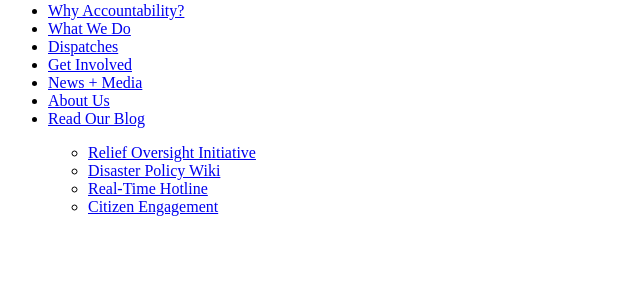
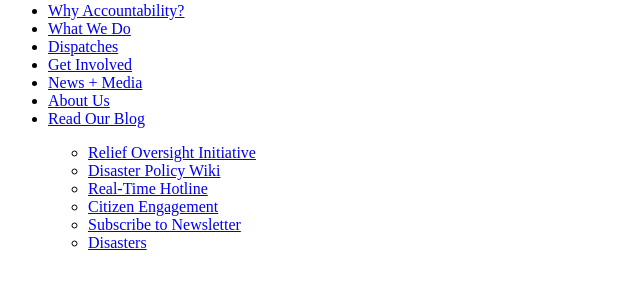
Before and after one commit to smilow/hackdap, a PHP site: template templates/tpl.header.php in a window 1280 px wide. Shown: the part 170-470 px from the top of the page, without its empty margins (0-640 px from the left). Run offline with PHP 8.4, Linux system fonts and the light colour scheme; the template is opened without the code that fills it, so the values that code supplies are empty; some libraries are stand-ins or nearby versions.

Commit message:
snapshot

```diff
--- a/templates/tpl.header.php
+++ b/templates/tpl.header.php
@@ -25,7 +25,8 @@ echo('</head><body><noscript>'.SITE_NAME.' works best with javascript and cookie
 </ul>
 </div>
 <div id="donate">
-<a href="get-involved/donate.html" class="button"><span>Make a Donation</span></a>
+<a href="/dcweek/donate.php" class="button"><span>Make a Donation</span></a>
+
 </div>
 </div>
 </header>
@@ -50,6 +51,8 @@ echo('</head><body><noscript>'.SITE_NAME.' works best with javascript and cookie
 <li><a title="Disaster Policy Wiki" href="what-we-do/policy.html">Disaster Policy Wiki</a></li>
 <li><a title="Real-Time Hotline" href="what-we-do/real-time-hotline.html">Real-Time Hotline</a></li>
 <li class="last"><a title="Citizen Engagement" href="what-we-do/citizen-engagement.html">Citizen Engagement</a></li>
+<li><a href="/dcweek/landing-email.php"><span>Subscribe to Newsletter</span></a></li>
+<li><a href="/dcweek/disaster.php"><span>Disasters</span></a></li>
 </ul>
 </ul>
 </div>
```
